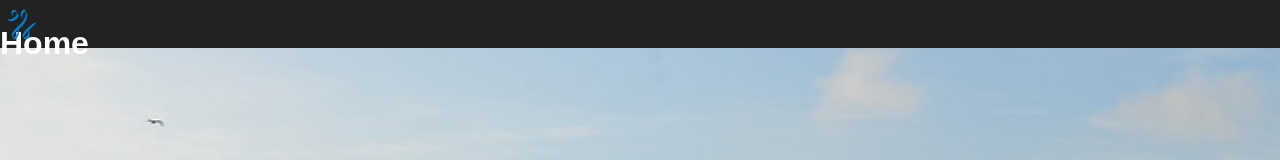
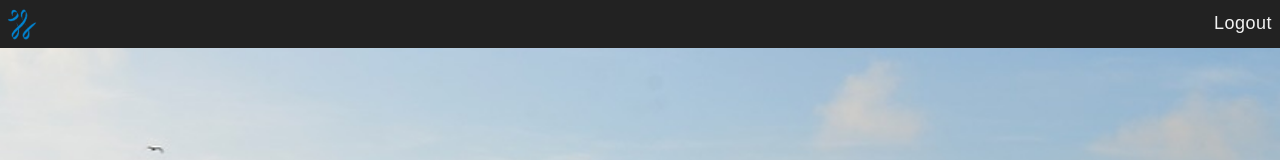
Before and after one commit to Hammer-Keith/portfolio, a React (Create React App) app: page / in a window 1280 px wide. Shown: the top 160 px of the page. Built offline with nearby package versions, Linux system fonts and the light colour scheme.

Commit message:
set up router thing

```diff
--- a/src/App.js
+++ b/src/App.js
@@ -22,7 +22,6 @@ class App extends Component {
       <div className="App">
         <header className="App-header">
           <img src={logo} className="App-logo" alt="logo" />
-          <h1> Home</h1>
         </header>
         {routes}
       </div>
--- a/src/components/Home/Home.js
+++ b/src/components/Home/Home.js
@@ -14,6 +14,12 @@ class Home extends Component {
   render() {
     return (
       <div>
+        <div className="login">
+          <a href={process.env.REACT_APP_LOGOUT}>
+            <button className="headerbutton">Logout</button>
+          </a>
+        </div>
+
         <div className="landingImage">
           <div className="spacer" />
           <h1> Keith Hammer </h1>
```
